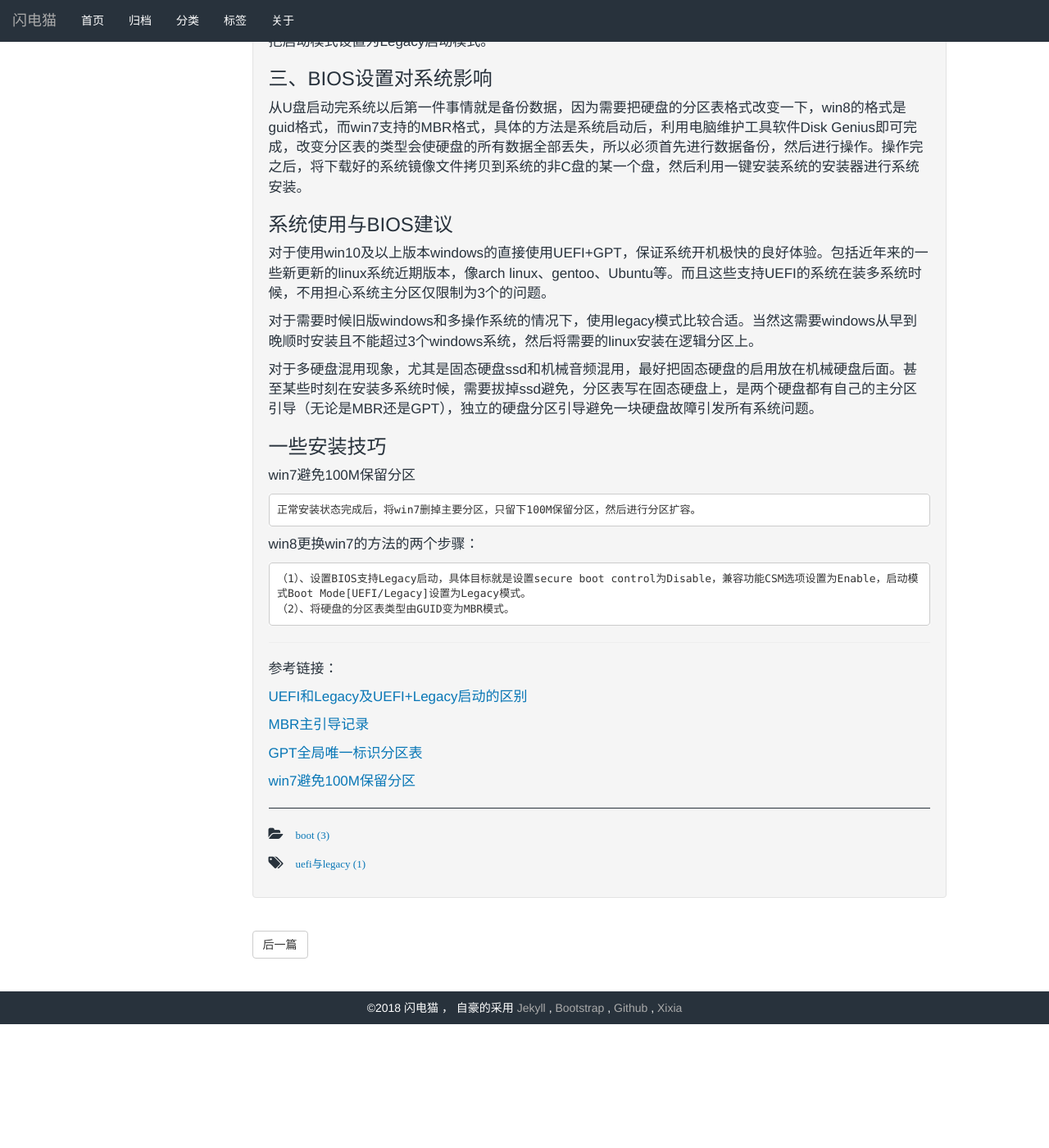
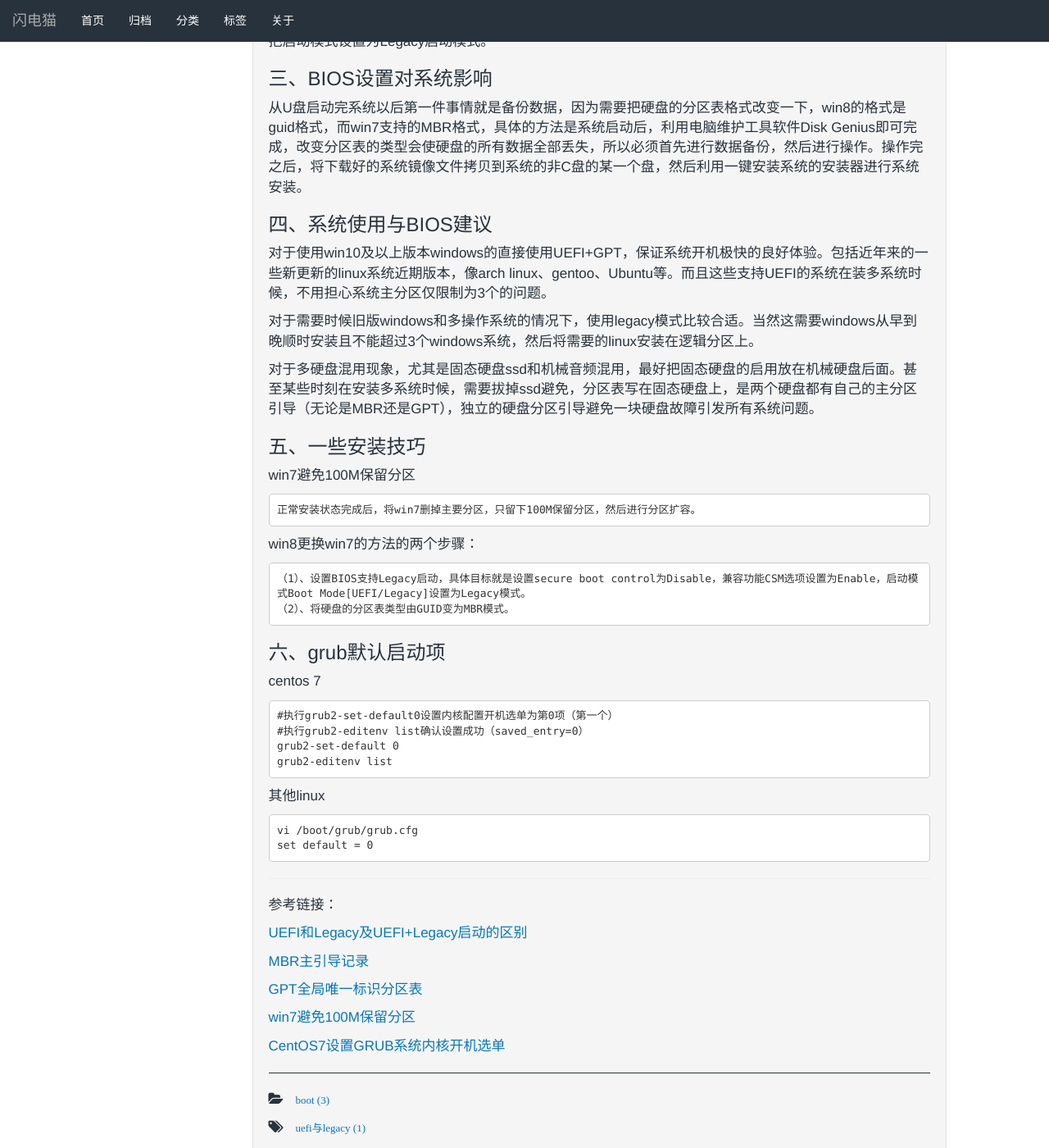
Before and after one commit to qfdmx/qfdmx.github.io, a Jekyll site: the page built from _posts/2018/2018-12-26-uefi_legacy.markdown, in a window 1280 px wide and 1400 px high, scrolled down 2311 px. Shown: the whole window at 82% size. Built offline with Jekyll 4.4.1, drawn with Linux system fonts in a browser that asks for light colours; before the commit the page ends 3560 px from its top, so only the background shows below that.

Commit message:
grub and more os

```diff
--- a/_posts/2018/2018-12-26-uefi_legacy.markdown
+++ b/_posts/2018/2018-12-26-uefi_legacy.markdown
@@ -4,7 +4,7 @@ title:  "uefi与legacy"
 date:   2018-12-26 00:00:01 +0800
 categories: boot
 tags: uefi与legacy
-description: ssh遇到问题集合
+description: BIOS与启动项问题
 ---
 ### 一、名词解析
 
@@ -58,7 +58,7 @@ CSM（Compatibility support Module）表示兼容模块，该选项专为兼容
 
 从U盘启动完系统以后第一件事情就是备份数据，因为需要把硬盘的分区表格式改变一下，win8的格式是guid格式，而win7支持的MBR格式，具体的方法是系统启动后，利用电脑维护工具软件Disk Genius即可完成，改变分区表的类型会使硬盘的所有数据全部丢失，所以必须首先进行数据备份，然后进行操作。操作完之后，将下载好的系统镜像文件拷贝到系统的非C盘的某一个盘，然后利用一键安装系统的安装器进行系统安装。
 
-### 系统使用与BIOS建议
+### 四、系统使用与BIOS建议
 
 对于使用win10及以上版本windows的直接使用UEFI+GPT，保证系统开机极快的良好体验。包括近年来的一些新更新的linux系统近期版本，像arch linux、gentoo、Ubuntu等。而且这些支持UEFI的系统在装多系统时候，不用担心系统主分区仅限制为3个的问题。
 
@@ -67,7 +67,7 @@ CSM（Compatibility support Module）表示兼容模块，该选项专为兼容
 对于多硬盘混用现象，尤其是固态硬盘ssd和机械音频混用，最好把固态硬盘的启用放在机械硬盘后面。甚至某些时刻在安装多系统时候，需要拔掉ssd避免，分区表写在固态硬盘上，是两个硬盘都有自己的主分区引导（无论是MBR还是GPT），独立的硬盘分区引导避免一块硬盘故障引发所有系统问题。
 
 
-### 一些安装技巧
+### 五、一些安装技巧
 
 win7避免100M保留分区
 
@@ -77,6 +77,21 @@ win8更换win7的方法的两个步骤：
 
     （1）、设置BIOS支持Legacy启动，具体目标就是设置secure boot control为Disable，兼容功能CSM选项设置为Enable，启动模式Boot Mode[UEFI/Legacy]设置为Legacy模式。
     （2）、将硬盘的分区表类型由GUID变为MBR模式。
+
+### 六、grub默认启动项
+
+centos 7
+
+    #执行grub2-set-default0设置内核配置开机选单为第0项（第一个）
+    #执行grub2-editenv list确认设置成功（saved_entry=0）
+    grub2-set-default 0
+    grub2-editenv list
+
+其他linux
+
+    vi /boot/grub/grub.cfg
+    set default = 0
+
 
 -------------------
 
@@ -89,3 +104,5 @@ win8更换win7的方法的两个步骤：
 [GPT全局唯一标识分区表](https://zh.wikipedia.org/wiki/GUID%E7%A3%81%E7%A2%9F%E5%88%86%E5%89%B2%E8%A1%A8)
 
 [win7避免100M保留分区](https://jingyan.baidu.com/article/14bd256e6a1e48bb6d261221.html)
+
+[CentOS7设置GRUB系统内核开机选单](https://blog.csdn.net/csdn_duomaomao/article/details/78963761)
```
